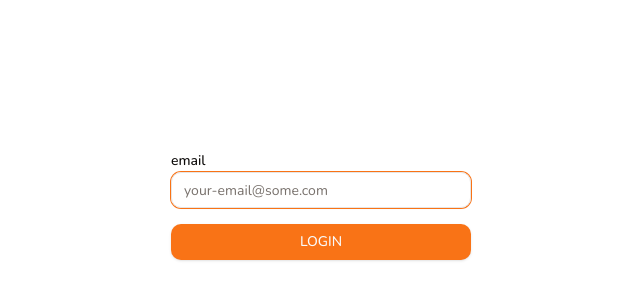
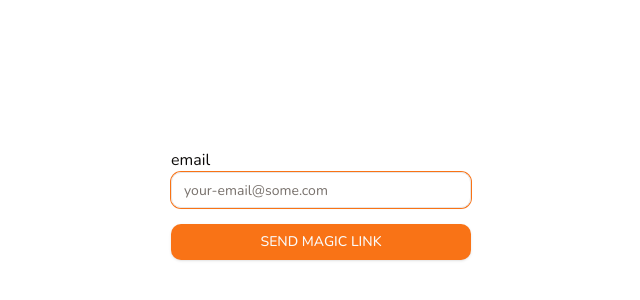
Before and after one commit to VaggelisKa/subscriptions-manager, a Next.js app: page /login in a window 1280 px wide. Shown: the part 140-440 px from the top of the page, without its empty margins (319-959 px from the left). Built offline with nearby package versions, Linux system fonts and the light colour scheme.

Commit message:
Form error handling and loading

```diff
--- a/package.json
+++ b/package.json
@@ -15,14 +15,14 @@
     "@supabase/auth-helpers-nextjs": "^0.8.1",
     "@supabase/supabase-js": "^2.38.1",
     "lucide-react": "^0.287.0",
-    "next": "13.5.4",
+    "next": "13.5.6",
     "react": "18.2.0",
     "react-dom": "18.2.0"
   },
   "devDependencies": {
     "@types/node": "20.8.6",
-    "@types/react": "18.2.28",
-    "@types/react-dom": "18.2.13",
+    "@types/react": "18.2.31",
+    "@types/react-dom": "18.2.14",
     "autoprefixer": "10.4.16",
     "class-variance-authority": "^0.7.0",
     "clsx": "^2.0.0",
--- /dev/null
+++ b/src/app/login/confirmation/page.tsx
@@ -0,0 +1,14 @@
+import { Check } from "lucide-react";
+
+export default function LoginConfirmationPage() {
+  return (
+    <main className="absolute bottom-[50%] left-[50%] w-full -translate-x-[50%] px-6">
+      <div className="flex flex-col items-center">
+        <Check aria-hidden="true" size={48} strokeWidth={2.25} />
+        <p className="text-center">
+          One time password was generated. Please check your email!
+        </p>
+      </div>
+    </main>
+  );
+}
--- a/src/app/login/page.tsx
+++ b/src/app/login/page.tsx
@@ -1,38 +1,9 @@
-import { Button } from "@/components/ui/button";
-import { Input } from "@/components/ui/input";
-import { Label } from "@/components/ui/label";
-import { createServerComponentClient } from "@supabase/auth-helpers-nextjs";
-import { cookies } from "next/headers";
+import LoginForm from "@/components/common/LoginForm";
 
 export default function LoginPage() {
-  async function loginWithMagicLinkAction(formData: FormData) {
-    "use server";
-
-    const supabase = createServerComponentClient({ cookies });
-    const email = formData.get("email") as string;
-
-    await supabase.auth.signInWithOtp({
-      email,
-    });
-  }
-
   return (
     <main className="absolute bottom-[50%] left-[50%] w-full -translate-x-[50%] px-6">
-      <form
-        action={loginWithMagicLinkAction}
-        className="mx-auto flex max-w-[300px] flex-col gap-4"
-      >
-        <fieldset>
-          <Label htmlFor="login-page-email">email</Label>
-          <Input
-            id="login-page-email"
-            name="email"
-            placeholder="your-email@some.com"
-            autoFocus
-          />
-        </fieldset>
-        <Button type="submit">Login</Button>
-      </form>
+      <LoginForm />
     </main>
   );
 }
--- /dev/null
+++ b/src/components/common/LoginButton.tsx
@@ -0,0 +1,17 @@
+"use client";
+
+// @ts-expect-error
+import { experimental_useFormStatus as useFormStatus } from "react-dom";
+import { Loader2 } from "lucide-react";
+import { Button } from "@/components/ui/button";
+
+export function LoginButton() {
+  const status = useFormStatus();
+
+  return (
+    <Button aria-disabled={status.pending} type="submit">
+      {status.pending && <Loader2 className="mr-2 h-4 w-4 animate-spin" />}
+      {status.pending ? "Sending..." : "Send magic link"}
+    </Button>
+  );
+}
--- /dev/null
+++ b/src/components/common/LoginForm.tsx
@@ -0,0 +1,50 @@
+"use client";
+
+import { useState } from "react";
+import { Label } from "@radix-ui/react-label";
+import { Input } from "@/components/ui/input";
+import { loginWithMagicLinkAction } from "@/lib/actions";
+import { LoginButton } from "@/components/common/LoginButton";
+
+export default function LoginForm() {
+  const [error, setError] = useState<string | null>(null);
+
+  return (
+    <form
+      action={async (formData) => {
+        setError(null);
+
+        const res = await loginWithMagicLinkAction(formData);
+
+        if (res?.error) {
+          setError(res.error);
+        }
+      }}
+      className="mx-auto flex max-w-[300px] flex-col gap-4"
+    >
+      <fieldset>
+        <Label
+          className={error ? "text-red-500" : ""}
+          htmlFor="login-page-email"
+        >
+          email
+        </Label>
+        <Input
+          className={error ? "border-red-500" : ""}
+          id="login-page-email"
+          type="email"
+          name="email"
+          placeholder="your-email@some.com"
+          autoFocus
+          required
+        />
+        {error && (
+          <p aria-live="polite" className="text-red-500">
+            {error}
+          </p>
+        )}
+      </fieldset>
+      <LoginButton />
+    </form>
+  );
+}
--- /dev/null
+++ b/src/lib/actions.ts
@@ -0,0 +1,24 @@
+"use server";
+
+import { createServerComponentClient } from "@supabase/auth-helpers-nextjs";
+import { cookies } from "next/headers";
+import { redirect } from "next/navigation";
+
+export async function loginWithMagicLinkAction(formData: FormData) {
+  try {
+    const supabase = createServerComponentClient({ cookies });
+    const email = formData.get("email") as string;
+
+    const emailRegex = /^[a-zA-Z0-9._%+-]+@[a-zA-Z0-9.-]+\.[a-zA-Z]{2,}$/;
+    if (!emailRegex.test(email)) throw new Error("Invalid email address");
+
+    await supabase.auth.signInWithOtp({
+      email,
+    });
+  } catch (error: any) {
+    console.log(error);
+    return { error: error?.message || "Could not generate one time password" };
+  }
+
+  redirect("/login/confirmation");
+}
```
Also changed, not shown: 1 other file (tests, documents, lock files or other folders).
